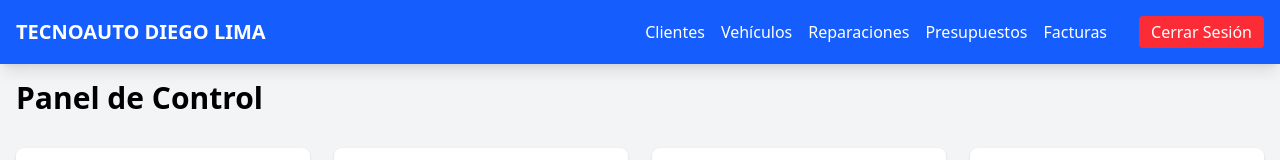
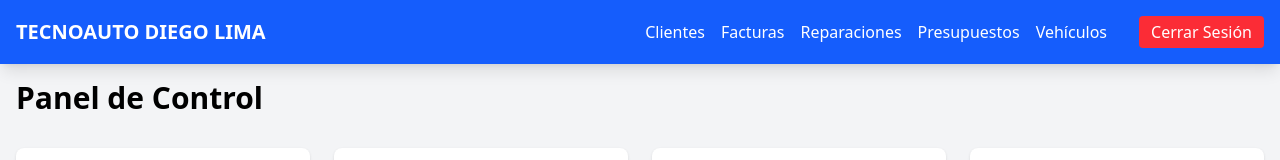
Before and after one commit to FranPaton/taller_tecnoauto, a React (Vite) app: page / in a window 1280 px wide. Shown: the top 160 px of the page. Built offline with nearby package versions, Linux system fonts and the light colour scheme; no server answers; the database is empty; sample sign-in values are in the browser's storage.

Commit message:
Update Navbar.jsx

```diff
--- a/src/components/Navbar.jsx
+++ b/src/components/Navbar.jsx
@@ -18,10 +18,10 @@ function Navbar() {
           </Link>
           <div className="flex items-center space-x-4">
             <Link to="/clientes" className="hover:text-blue-200">Clientes</Link>
-            <Link to="/vehiculos" className="hover:text-blue-200">Vehículos</Link>
+            <Link to="/facturas" className="hover:text-blue-200">Facturas</Link>
             <Link to="/reparaciones" className="hover:text-blue-200">Reparaciones</Link>
             <Link to="/presupuestos" className="hover:text-blue-200">Presupuestos</Link>
-            <Link to="/facturas" className="hover:text-blue-200">Facturas</Link>
+            <Link to="/vehiculos" className="hover:text-blue-200">Vehículos</Link>
             <button
               onClick={handleLogout}
               className="ml-4 bg-red-500 hover:bg-red-600 text-white px-3 py-1 rounded-sm"
```
